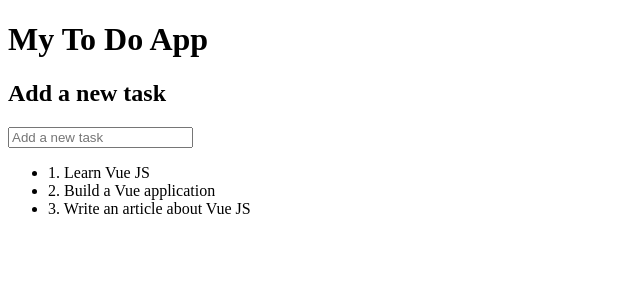
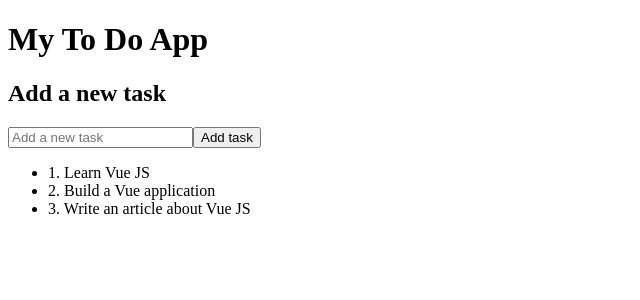
Before and after one commit to Rusydy/vue-project-1, a Vue app: page / in a window 1280 px wide. Shown: the top 300 px of the page, without its empty margins (0-640 px from the left). Built offline with nearby package versions, Linux system fonts and the light colour scheme.

Commit message:
feat: Add functionality to add new tasks in App.vue

```diff
--- a/src/App.vue
+++ b/src/App.vue
@@ -4,10 +4,8 @@
   <h2>Add a new task</h2>
 
   <div>
-    <input type="text"
-        v-model="newTask"
-        placeholder="Add a new task"
-    >
+    <input type="text" v-model="newTask" placeholder="Add a new task">
+    <button @click="addTask">Add task</button>
   </div>
 
   <div v-if="newTask.length > 0">
@@ -38,6 +36,19 @@
         { id: 3, name: 'Write an article about Vue JS', finished: false }
       ]
     }
+  },
+  methods: {
+    addTask() {
+      if (this.newTask.length < 1) return
+
+      this.tasks.push({
+        id: this.tasks.length + 1,
+        name: this.newTask,
+        finished: false
+      });
+
+      this.newTask = ''
+    }
   }
 }
 </script>
```
